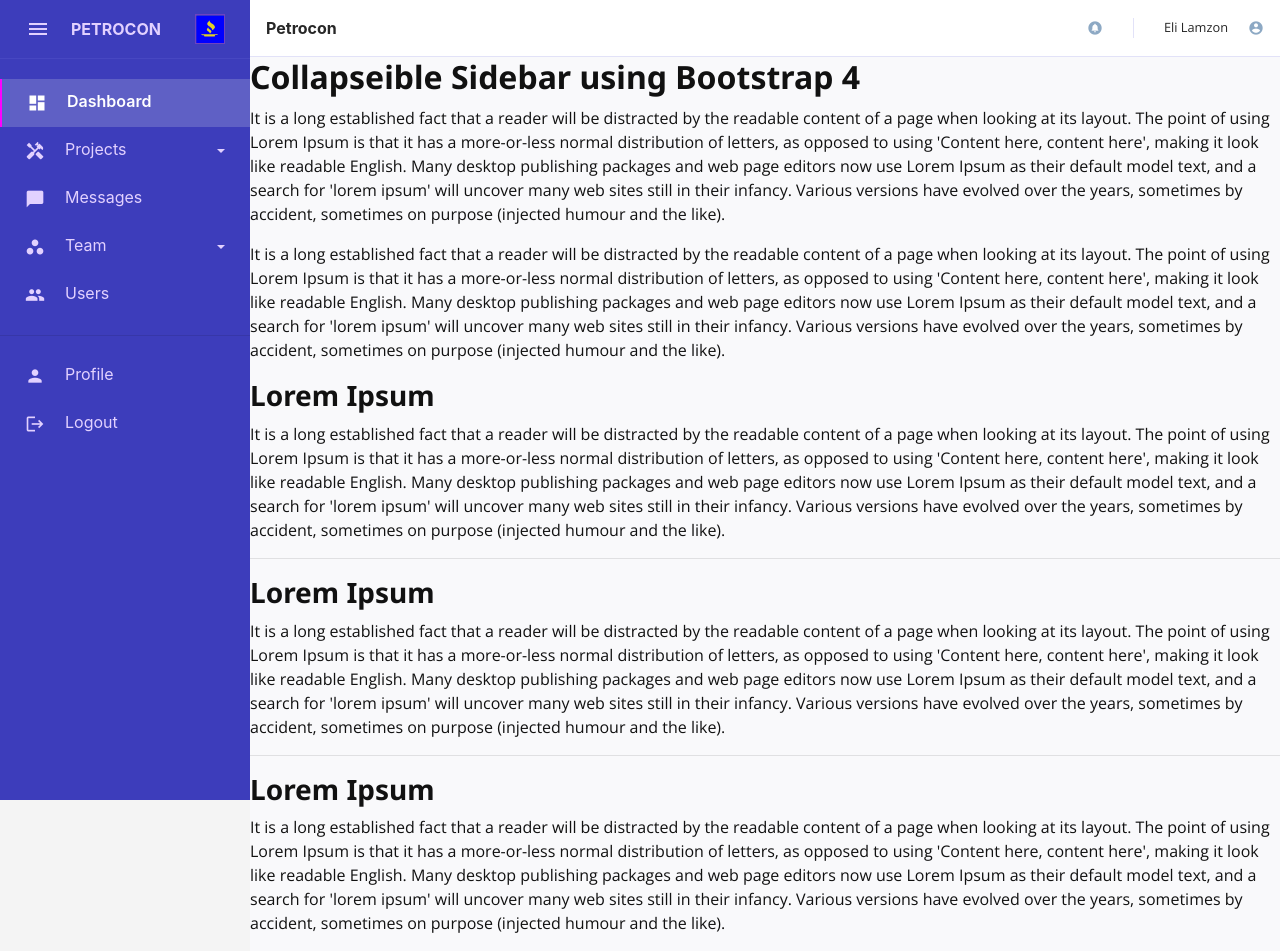
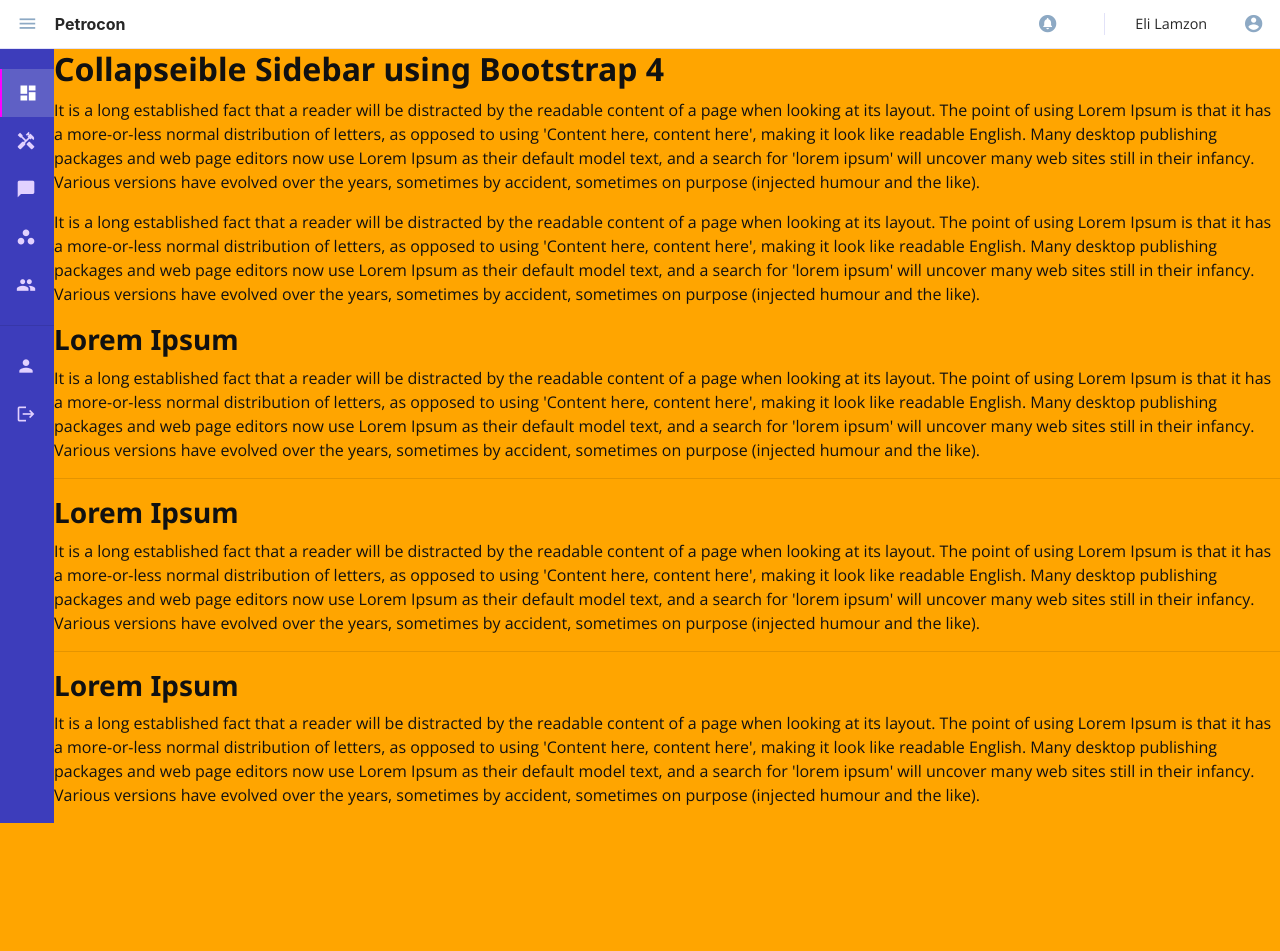
Before and after one commit to elkatakiku/PetroconEngineeringSevices, a PHP site: page /structures/base-admin.html in a window 1280 px wide. After the commit the page ends 823 px from the top, so only its background shows below. Run offline with PHP 8.4, Linux system fonts and the light colour scheme; some libraries are stand-ins or nearby versions.

Commit message:
Change base structure

```diff
--- a/scripts/index.js
+++ b/scripts/index.js
@@ -28,36 +28,49 @@ $('#project-carousel').on('slide.bs.carousel', function(e) {
 // });
 
 // Sidebar
-function expand() {
-    $('#sidebar').toggleClass('inactive');
-    $('.sub-menu.show').collapse('hide');
+function expandSidebar() {
+    if ($("#sidebar").hasClass("active")) {
+        // Collapse sidebar
+        if($(window).width() > 780) {
+            $("#sidebar.active .collapsible").animate({
+                width: "0"
+            });
+        }
+        $('.sub-menu.show').collapse('hide');
+    }
+    else {
+        // Show sidebar
+        if($(window).width() > 780) {
+            $("#sidebar .collapsible").animate({
+                width: "250px"
+            });
+        }
+    }
+    $('#sidebar').toggleClass('active');
 }
 
 // Sidebar Buttons Listener
-$('#sidebarExpandToggler, #sidebarCollapseToggler').on('click', expand);
 $('.sub-menu').on('show.bs.collapse' , () => {
     if ($(window).width() > 768) {
-        $('#sidebar').removeClass('inactive');
+        expandSidebar();
     }
 });
 
 
-// Initialize CSS of elements
-function initializeCss() {
-    console.log("Width sidebar: " + $("#sidebar").width());
-    console.log("Margin right content: " + $("#content").css("margin-right"));
-    // $("#content").css("margin-left", $("#sidebar").width());
-}
-
-initializeCss();
-
 // Responsive to width
 $(window).on("resize", (e) => {
-
-    // Adjust margin-right of content
-    initializeCss();
+    // Removes width property
+    if($(window).width() < 780) {
+        $("#sidebar .collapsible").css({
+          width: ""
+        });
+      }
 });
 
+$("#sidebarCollapseToggler").click((e) => {
+    expandSidebar();
+});
+y
 
 // Toggles
 const POPUP = "popup";
--- a/structures/base-admin.html
+++ b/structures/base-admin.html
@@ -25,48 +25,40 @@
     <link rel="stylesheet" href="../styles/astyles.css">
   </head>
   <body>
+
+    <nav class="navbar navbar-expand-md navbar-light">
+      <button id="sidebarCollapseToggler" type="button" class="btn icon-btn">
+          <span class="material-icons">menu</span>
+      </button>
+      <strong class="user-type flex-grow-1">Petrocon</strong>
+      <span class="material-icons">circle_notifications</span>
+      <p class="user-name">Eli Lamzon</p>
+      <span id="user-display" class="material-icons">account_circle</span>
+    </nav>
+
+    <div class="wrapper">
       <div id="sidebar">
         <nav>
-        <header class="sidebar-header">
-          <button id="sidebarExpandToggler" type="button" class="btn icon-btn">
-            <span class="material-icons">menu</span>
-          </button>
-          <a href="" class="brand align-self-center">
-            <span class="brand-name">Petrocon</span>
-            <svg class="brand-icon" version="1.0" xmlns="http://www.w3.org/2000/svg" width="36.000000pt" height="36.000000pt" viewBox="0 0 36.000000 36.000000" preserveAspectRatio="xMidYMid meet">
-              <metadata> Created by potrace 1.16, written by Peter Selinger 2001-2019 </metadata>
-              <g transform="translate(0.000000,36.000000) scale(0.007965,-0.007982)" fill="#0000FF" stroke="none">
-                <path d="M20 2245 l0 -2245 2250 0 2250 0 0 2245 0 2245 -2250 0 -2250 0 0
-                    -2245z m2200 1312 c0 -28 4 -67 9 -84 24 -85 169 -220 401 -374 110 -73 146
-                    -101 217 -170 206 -199 263 -371 166 -499 -11 -14 -31 -45 -46 -70 -39 -67
-                    -295 -320 -323 -320 -10 0 -14 12 -14 39 0 47 -32 150 -62 200 -29 49 -123
-                    149 -174 186 -57 41 -209 169 -264 222 -25 24 -61 53 -81 66 -41 25 -199 189
-                    -219 227 -8 14 -13 57 -12 105 0 99 30 173 100 247 171 183 270 276 295 278 4
-                    0 7 -24 7 -53z m-208 -1124 l-3 -68 49 -50 c67 -68 151 -139 187 -158 122 -63
-                    245 -230 245 -334 0 -59 -117 -210 -221 -286 l-36 -26 -7 55 c-3 31 -14 70
-                    -23 87 -26 52 -105 138 -158 174 -130 88 -250 194 -276 245 -24 47 -23 77 5
-                    161 14 45 39 90 71 129 46 57 138 136 160 137 6 1 9 -26 7 -66z m1047 -1011
-                    l385 -7 33 -55 c18 -30 32 -61 31 -68 -2 -10 -48 -13 -195 -15 -226 -2 -209 6
-                    -268 -130 -27 -62 -44 -89 -59 -92 -12 -3 -382 -4 -824 -3 l-803 3 -35 85
-                    c-19 47 -39 92 -43 100 -7 12 -44 15 -221 18 -167 2 -211 5 -207 15 3 7 18 43
-                    33 80 l29 66 135 3 c290 6 1645 6 2009 0z" />
-              </g>
-            </svg>
-          </a>
-        </header>
           <ul class="list-unstyled components">
             <li class="active">
               <a class="d-flex align-content-start" href="#">
                 <span class="material-icons">dashboard</span>
-              <span class="collapsible">Dashboard</span>
+                <div class="collapsible">
+                  <span>Dashboard</span>
+                </div>
                 <span class="sr-only">(current)</span>
               </a>
             </li>
             <li class="item-dropdown">
               <div class="dropdown-tile">
-              <a class="d-flex align-content-start dropdown-toggle" data-toggle="collapse" href="#projectsCollapse" aria-expanded="false" aria-controls="contentId">
+                <a class="d-flex align-content-start" data-toggle="collapse" href="#projectsCollapse" aria-expanded="false" aria-controls="contentId">
                   <span class="material-icons">handyman</span>
-                <span class="collapsible">Projects</span>
+                  <div class="collapsible">
+                    <span>
+                      Projects
+                      <span class="material-icons">arrow_drop_down</span>
+                    </span>
+                  </div>
                 </a>
               </div>
               <ul class="collapse list-unstyled sub-menu" id="projectsCollapse">
@@ -87,14 +79,19 @@
             <li class="">
               <a class="d-flex align-content-start" href="#">
                 <span class="material-icons">chat_bubble</span>
-              <span class="collapsible">Messages</span>
+                <div class="collapsible">Messages</div>
               </a>
             </li>
             <li class="item-dropdown">
               <div class="dropdown-tile">
-              <a class="d-flex align-content-start dropdown-toggle" data-toggle="collapse" href="#teamCollapse" aria-expanded="false" aria-controls="contentId">
+                <a class="d-flex align-content-start" data-toggle="collapse" href="#teamCollapse" aria-expanded="false" aria-controls="contentId">
                   <span class="material-icons">workspaces</span>
-                <span class="collapsible">Team</span>
+                  <div class="collapsible">
+                    <span>
+                      Team
+                      <span class="material-icons">arrow_drop_down</span>
+                    </span>
+                  </div>
                 </a>
               </div>
               <ul class="collapse list-unstyled sub-menu" id="teamCollapse">
@@ -109,7 +106,7 @@
             <li class="">
               <a class="d-flex align-content-start" href="#">
                 <span class="material-icons">people</span>
-              <span class="collapsible">Users</span>
+                <div class="collapsible">Users</div>
               </a>
             </li>
 
@@ -118,31 +115,23 @@
             <li class="">
               <a class="d-flex align-content-start" href="#">
                 <span class="material-icons">person</span>
-              <span class="collapsible">Profile</span>
+                <div class="collapsible">Profile</div>
                 <span class="sr-only">(current)</span>
               </a>
             </li>
             <li class="">
               <a class="d-flex align-content-start" href="#">
                 <span class="material-icons">logout</span>
-              <span class="collapsible">Logout</span>
+                <div class="collapsible">
+                  <span>Logout</span>
+                </div>
               </a>
             </li>
           </ul>
         </nav>
       </div>
 
-    <div id="content">
-      <nav class="navbar navbar-expand-md navbar-light">
-        <button id="sidebarCollapseToggler" type="button" class="btn icon-btn">
-            <span class="material-icons">menu</span>
-        </button>
-        <strong class="user-type flex-grow-1">Petrocon</strong>
-        <span class="material-icons">circle_notifications</span>
-        <p class="user-name">Eli Lamzon</p>
-        <span id="user-display" class="material-icons">account_circle</span>
-      </nav>
-
+      <div class="content">
         <main class="main">
           <!-- Content -->
           <!-- Change content here -->
@@ -186,6 +175,7 @@
         </main>
       </div>
 
+    </div>
 
     <!-- Optional JavaScript -->
     <!-- jQuery first, then Popper.js, then Bootstrap JS -->
--- a/styles/astyles.css
+++ b/styles/astyles.css
@@ -15,22 +15,22 @@ h1, h2, h3, h4, h5, h6 {
 }
 
 #sidebar {
-    min-width: 250px;
-    max-width: 250px;
+    /* min-width: 250px; */
+    /* max-width: 250px; */
     background-color: var(--sidebar-bg);
-    min-height: 100vh;
-    white-space: nowrap;
-    overflow: hidden;
+    /* min-height: 100vh; */
+    /* white-space: nowrap; */
+    /* overflow: hidden; */
     z-index: 100;
 
-    transition: all 0.3s;
-    position: fixed;
+    /* transition: all 0.3s; */
+    /* position: fixed; */
 }
 
-#sidebar .sidebar-header {
+/* #sidebar .sidebar-header {
     padding: 1rem 25px;
     border-bottom: 1px solid var(--border-rgba-color);
-}
+} */
 
 #sidebar .sidebar-header i,
 #sidebar .sidebar-header #sidebarExpandToggler.icon-btn,
@@ -38,29 +38,29 @@ h1, h2, h3, h4, h5, h6 {
   color: var(--sidebar-text);
 }
 
-#sidebar .sidebar-header {
+/* #sidebar .sidebar-header {
   position: relative;
   display: flex;
   align-content: center;
-}
+} */
 
-#sidebar .sidebar-header #sidebarExpandToggler.icon-btn {
+/* #sidebar .sidebar-header #sidebarExpandToggler.icon-btn {
   padding: 0;
-}
+} */
 
-#sidebar .brand,
+/* #sidebar .brand,
 #sidebar .collapsible,
 #sidebar .dropdown-toggle::after {
   transform-origin: left center;
-}
+} */
 
-#sidebar .sidebar-header .brand .brand-name {
+/* #sidebar .sidebar-header .brand .brand-name {
   font-size: 1rem;
   font-weight: 700;
   text-transform: uppercase;
-}
+} */
 
-#sidebar .sidebar-header .brand .brand-icon {
+/* #sidebar .sidebar-header .brand .brand-icon {
   width: 30px;
   height: 30px;
   background-color: #E1D124;
@@ -70,7 +70,7 @@ h1, h2, h3, h4, h5, h6 {
   top: 50%;
   right: 10%;
   transform: translateY(-50%);
-}
+} */
 
 #sidebar ul.components {
   padding: 20px 0;
@@ -79,17 +79,13 @@ h1, h2, h3, h4, h5, h6 {
 #sidebar ul li a {
   display: block;
   width: 100%;
-  padding: 10px 25px;
+  padding: 10px 1rem;
   font-size: 1rem;
 }
 
 #sidebar ul li a .material-icons {
   font-size: 20px;
   line-height: 1.4;
-}
-
-#sidebar ul li a .collapsible {
-  margin-left: 20px;
 }
 
 #sidebar ul li:not(.active) a:hover, #sidebar ul li:not(.active) a:hover .material-icons {
@@ -118,14 +114,13 @@ a[data-toggle = "collapse"] {
   position: relative;
 }
 
-#sidebar .dropdown-toggle::after {
-  /* color: var(--palette4); */
+/* #sidebar .dropdown-toggle::after {
   display: block;
   position: absolute;
   top: 50%;
   right: 10%;
   transform: translateY(-50%);
-}
+} */
 
 #sidebar .sub-menu li a {
   padding-left: 30px;
@@ -140,11 +135,6 @@ a[data-toggle = "collapse"] {
   margin-bottom: 0;
 }
 
-#sidebarCollapseToggler {
-    display: none;
-    transition: all 0.3s;
-}
-
 /* || Content */
 #content {
   display: flex;
@@ -155,17 +145,22 @@ a[data-toggle = "collapse"] {
 }
 
 /* || Topbar */
-#content .navbar {
-  padding: 1rem;
+.navbar {
+  gap: 1rem;
+  padding: .75rem 1rem;
   align-items: center;
   background-color: var(--topbar-bg);
   color: var(--topbar-text);
   border-bottom: 1px solid var(--border-rgba-color);
 }
 
-#content .navbar .material-icons {
+#sidebarCollapseToggler {
+  padding: 0;
+}
+
+.navbar .material-icons {
   color: var(--topbar-icon);
-  font-size: 1rem;
+  font-size: 1.3rem;
 }
 
 /* Search Input */
@@ -176,6 +171,8 @@ a[data-toggle = "collapse"] {
 .search-form .input-container .input-append {
   cursor: pointer;
 }
+
+/* Project Title */
 
 #content .project-info {
   width: 100%;
@@ -190,10 +187,10 @@ a[data-toggle = "collapse"] {
   overflow: hidden;
 }
 
-#content .navbar .user-name {
+.navbar .user-name {
   flex-shrink: 0;
   margin: 0;
-  font-size: .8rem;
+  font-size: .9rem;
   margin-left: 30px;
   padding-left: 30px;
   padding-right: 20px;
@@ -277,12 +274,17 @@ a[data-toggle = "collapse"] {
   gap: 20px;
 }
 
-#content .main .page-title {
+.page-header .page-title {
+  margin: 0;
   font-size: 24px;
 }
 
+#content .main .nav-tab-container:has(.nav-tab) {
+  padding: 0 20px;
+}
+
 #content .main .nav-tab-container {
-  padding: 0 20px;
+  padding: 5px 20px;
   border-bottom: 1px solid var(--border-rgba-color);
 }
 
@@ -292,8 +294,8 @@ a[data-toggle = "collapse"] {
 
 #content .main > .mesa-container {
   flex: 2;
-  margin: 15px;
-  width: 100%;
+  margin: 20px;
+  width: auto;
   padding: 20px;
   box-shadow: 0 0 10px 1px var(--table-shadow);
 }
@@ -363,7 +365,7 @@ a[data-toggle = "collapse"] {
 /* Small devices (portrait tablets and large phones, 768px and below ) */
 @media only screen and (max-width: 768px) {
   /* Admin */
-  #sidebar {
+  /* #sidebar {
     margin-left: -250px;
   }
 
@@ -378,20 +380,11 @@ a[data-toggle = "collapse"] {
   #sidebar.inactive ~ #content {
     margin-left: 250px;
   }
+   */
 
-  #sidebarExpandToggler,
   #content .user-name,
   #content #user-display {
     display: none;
-  }
-
-  #sidebarCollapseToggler {
-    display: block;
-    margin-right: 10px;
-  }
-
-  #sidebarCollapseToggler.icon-btn {
-    display: flex;
   }
 }
 
@@ -401,32 +394,32 @@ a[data-toggle = "collapse"] {
 @media only screen and (min-width: 768px) {
 
   /* Admin */
-  #sidebar.inactive {
+  /* #sidebar.inactive {
     min-width: 0;
-  }
+  } */
 
-  #sidebar .sidebar-header .brand {
+  /* #sidebar .sidebar-header .brand {
     margin-left: 20px;
-  }
+  } */
 
-  #sidebar:not(.inactive) ~ #content {
+  /* #sidebar:not(.inactive) ~ #content { */
     /* #sidebar:not(.inactive) ~ #projectPopup .mcontainer */
-    margin-left: 250px;
-  }
+    /* margin-left: 250px;
+  } */
 
-  #sidebar.inactive {
+  /* #sidebar.inactive {
     max-width: 75.994px;
-  }
+  } */
 
-  #sidebar.inactive ~ #content {
+  /* #sidebar.inactive ~ #content {
     margin-left: 75.994px;
-  }
+  } */
 
-  #sidebar.inactive .brand,
+  /* #sidebar.inactive .brand,
   #sidebar.inactive .collapsible, #sidebar.inactive .dropdown-toggle::after {
     display: none;
     transition: all .3s;
-  }
+  } */
 }
 
 /* Medium devices (landscape tablets, 992px and up) */
--- a/styles/styles.css
+++ b/styles/styles.css
@@ -84,6 +84,7 @@ body {
     margin: auto;
     position: relative;
     box-shadow: 10px 0 8px -5px #e9e1ff, -10px 0 8px -5px #e9e1ff;
+    overflow-x: hidden;
 }
 
 h1, h2, h3, h4, h5, h6 {
@@ -313,9 +314,12 @@ button[data-toggle='form']:not(.show) {
 /* || Containers */
 .wrapper {
     display: flex;
+    justify-content: flex-start;
+}
+
+.main.wrapper {
     flex-direction: column;
-    justify-content: flex-start;
-  }
+}
 
 .white-section {
     background-color: white;
@@ -940,8 +944,8 @@ form .row .right {
     background-color: var(--table-header-bg);
     color: var(--table-header-text);
     font-size: .75rem;
-    position: sticky;
-    top: 0;
+    /* position: sticky; */
+    /* top: 0; */
 }
 
 .mesa .mesa-head .tname {
@@ -958,6 +962,40 @@ form .row .right {
 
 .mesa .action-cell {
     text-align: right;
+}
+
+/* || Sidebar */
+.wrapper {
+    display: flex;
+    transition: all .3s ease-out;
+}
+
+.wrapper #sidebar {
+    max-width: 250px;
+    transition: all .3s ease-out;
+}
+
+.wrapper .content {
+    flex: 2 0 75%;
+    background-color: orange;
+}
+
+.collapsible {
+    white-space: nowrap;
+    overflow: hidden;
+    width: 0;
+    transition: width .15s;
+}
+
+.collapsible > span {
+    display: flex;
+    justify-content: space-between;
+    align-items: center;
+    padding: 0 1rem;
+}
+
+.wrapper #sidebar.active .collapsible {
+    width: 250px;
 }
 
 /* || Navigation */
@@ -1087,6 +1125,21 @@ form .row .right {
         padding-left: 2rem !important;
         padding-right: 2rem !important;
     }
+
+    /* Sidebar */
+    .collapsible {
+        width: 250px;
+    }
+
+    .wrapper:has(#sidebar.active) {
+        margin-left: 0;
+        animation: none;
+    }
+
+    .wrapper, .wrapper:has(#sidebar:not(.active)) {
+        margin-left: -250px;
+        animation: none;
+    }
 }
 
 
```
Also changed, not shown: app/admin/employees-admin.html (+10 -12 lines), try.html (added, +304 -0 lines). Lines whose indentation alone changed are shown as unchanged.
